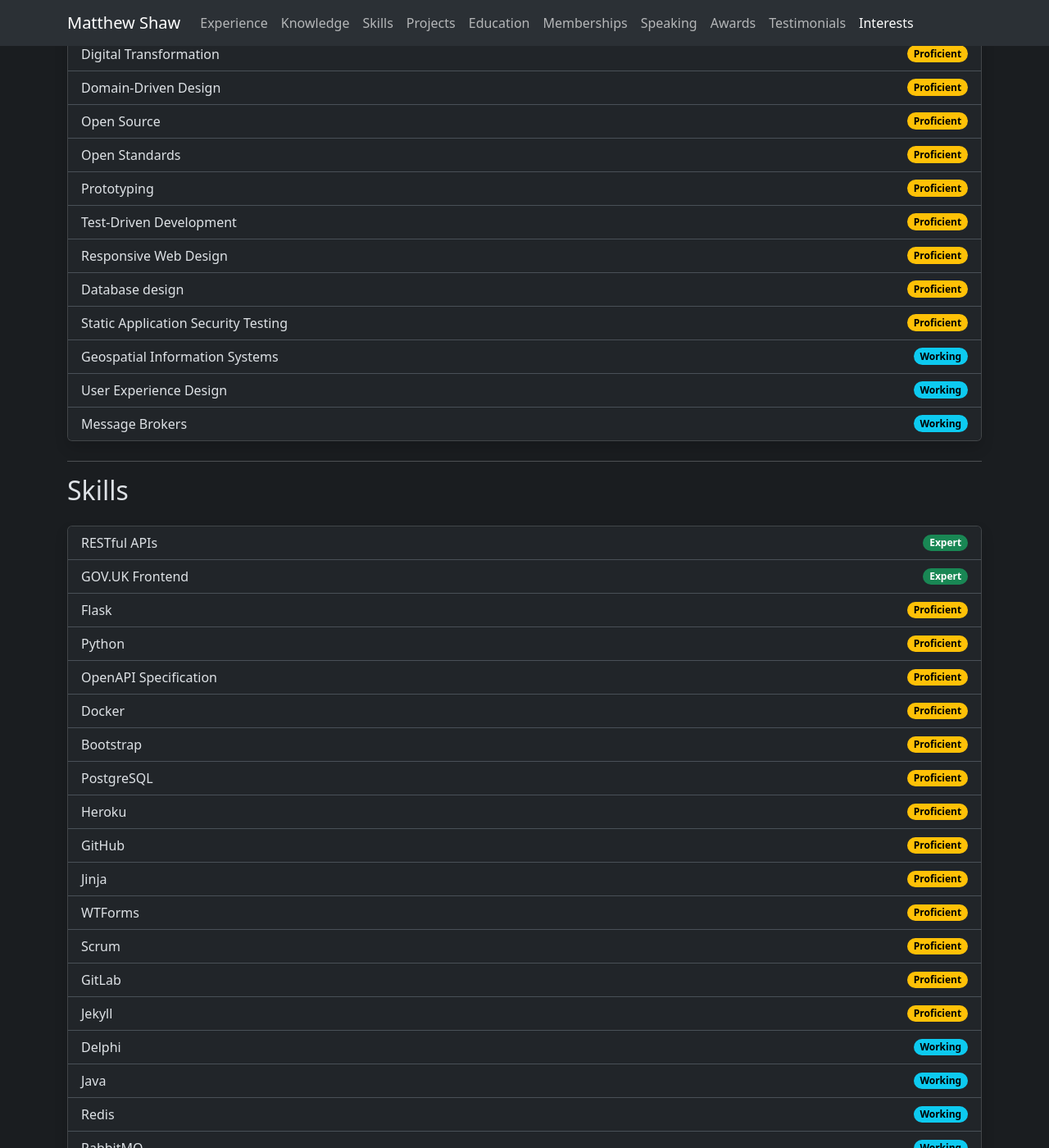
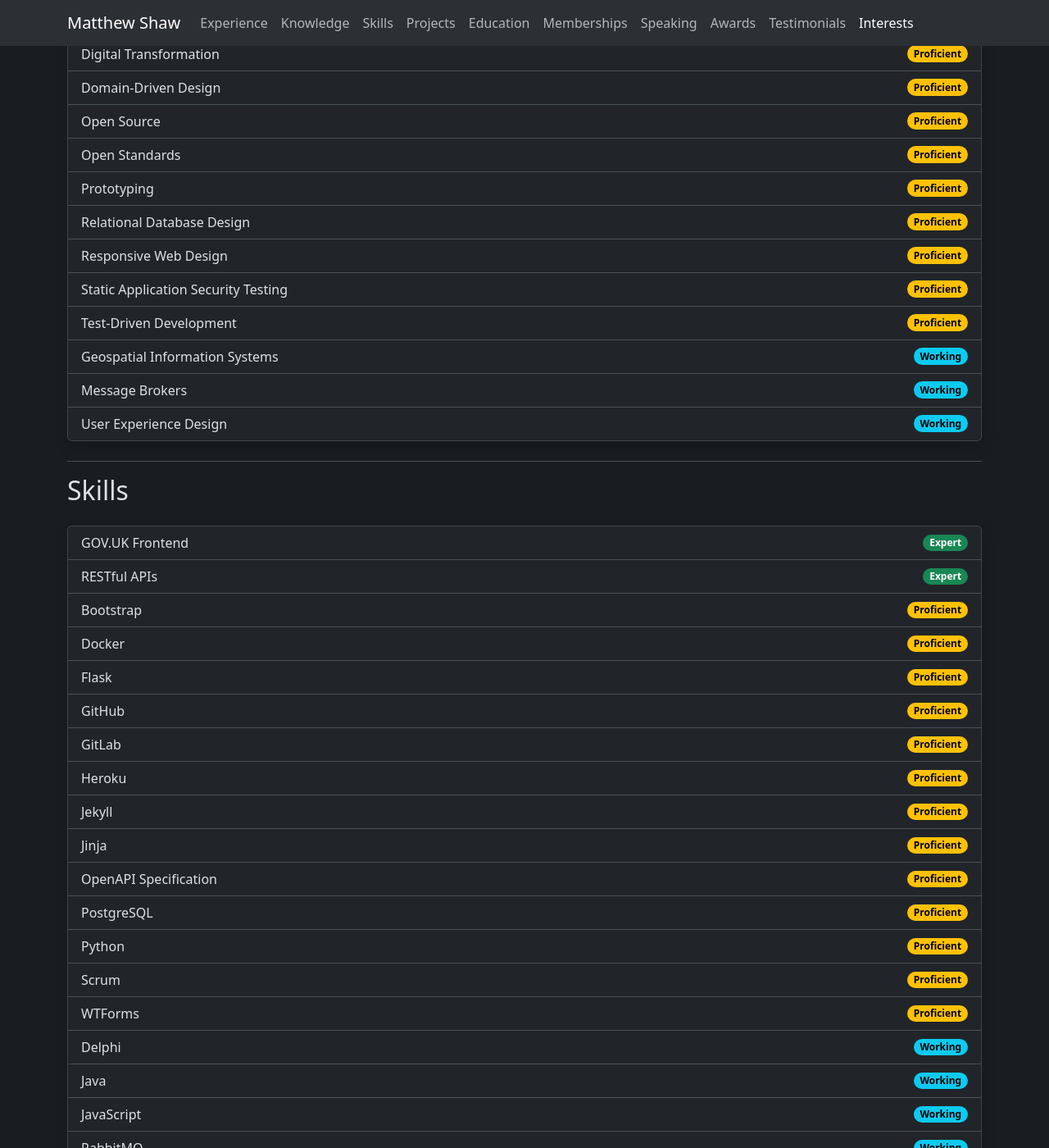
Before and after one commit to matthew-shaw/matthew-shaw.github.io, a Jekyll site: the page built from index.html, in a window 1280 px wide and 1400 px high, scrolled down 1946 px. Shown: the whole window at 82% size. Built offline with Jekyll 4.4.1, drawn with Linux system fonts in a browser that asks for light colours; some of the changed text lies outside the part shown.

Commit message:
sort by name then by level

```diff
--- a/index.html
+++ b/index.html
@@ -30,7 +30,7 @@
             <h2>Knowledge</h2>
             <div class="card shadow my-4">
                 <ul class="list-group list-group-flush">
-                    {% assign items = site.data.cv.knowledge | sort_natural: "level" %}
+                    {% assign items = site.data.cv.knowledge | sort_natural: "name" | sort_natural: "level" %}
                     {% for item in items %}
                     <li class="list-group-item d-flex justify-content-between align-items-center">
                         {{ item.name }}
@@ -46,7 +46,7 @@
             <h2>Skills</h2>
             <div class="card shadow my-4">
                 <ul class="list-group list-group-flush">
-                    {% assign items = site.data.cv.skills | sort_natural: "level" %}
+                    {% assign items = site.data.cv.skills | sort_natural: "name" | sort_natural: "level" %}
                     {% for item in items %}
                     <li class="list-group-item d-flex justify-content-between align-items-center">
                         {{ item.name }}
```
